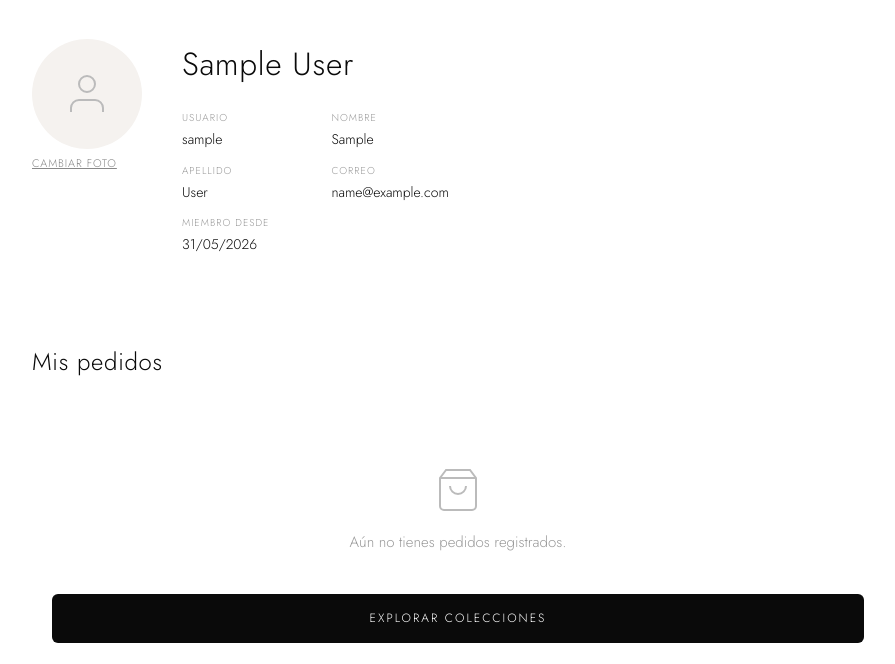
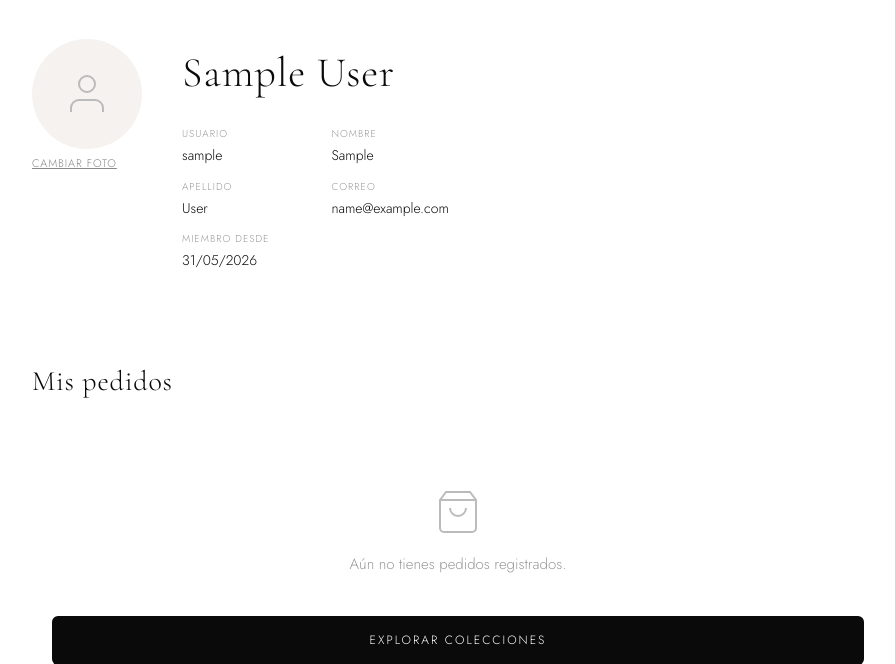
Before and after one commit to karl555-ops/ffeme-heels, a Django app: page /perfil/ in a window 1280 px wide. Shown: the part 79-743 px from the top of the page, without its empty margins (182-1077 px from the left). Run offline with Django 5.2, Linux system fonts and the light colour scheme; the visitor is signed in with stand-in values (Sample User, id 1); data comes from the database, SQL or seed files in the repository; data that the repository does not hold is empty.

Commit message:
Tipografía Cormorant 42px en títulos de notificaciones, perfil y wishlist
Co-Authored-By: Claude Sonnet 4.6 <noreply@anthropic.com>

```diff
--- a/ffemeh/static/css/estilos.css
+++ b/ffemeh/static/css/estilos.css
@@ -1603,9 +1603,10 @@ a { color: inherit; text-decoration: none; }
 }
 
 .notif-titulo {
-    font-family: var(--fuente-titulo);
-    font-size: 2rem;
+    font-family: var(--font-display);
+    font-size: 42px;
     font-weight: 300;
+    letter-spacing: 1px;
     margin: 0;
     letter-spacing: 0.02em;
 }
@@ -1735,7 +1736,7 @@ a { color: inherit; text-decoration: none; }
 }
 
 .perfil-foto-label {
-    font-family: var(--fuente-cuerpo);
+    font-family: var(--font-body);
     font-size: 11px;
     letter-spacing: 0.08em;
     text-transform: uppercase;
@@ -1747,9 +1748,10 @@ a { color: inherit; text-decoration: none; }
 .perfil-foto-label:hover { color: var(--negro); }
 
 .perfil-nombre {
-    font-family: var(--fuente-titulo);
-    font-size: 2rem;
+    font-family: var(--font-display);
+    font-size: 42px;
     font-weight: 300;
+    letter-spacing: 1px;
     margin: 0 0 20px;
     letter-spacing: 0.02em;
 }
@@ -1771,19 +1773,20 @@ a { color: inherit; text-decoration: none; }
     letter-spacing: 0.1em;
     text-transform: uppercase;
     color: #999;
-    font-family: var(--fuente-cuerpo);
+    font-family: var(--font-body);
 }
 
 .perfil-dato-valor {
     font-size: 14px;
     color: var(--negro);
-    font-family: var(--fuente-cuerpo);
+    font-family: var(--font-body);
 }
 
 .perfil-seccion-titulo {
-    font-family: var(--fuente-titulo);
-    font-size: 1.5rem;
+    font-family: var(--font-display);
+    font-size: 28px;
     font-weight: 300;
+    letter-spacing: 0.5px;
     letter-spacing: 0.03em;
     margin: 0 0 24px;
 }
```
